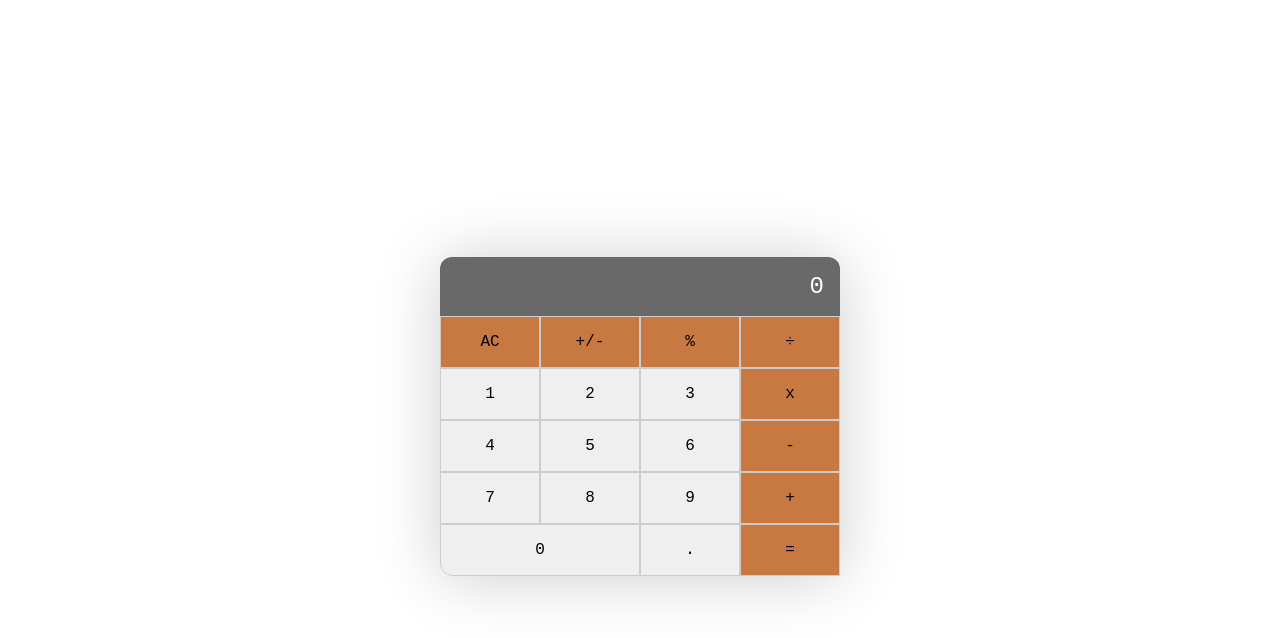
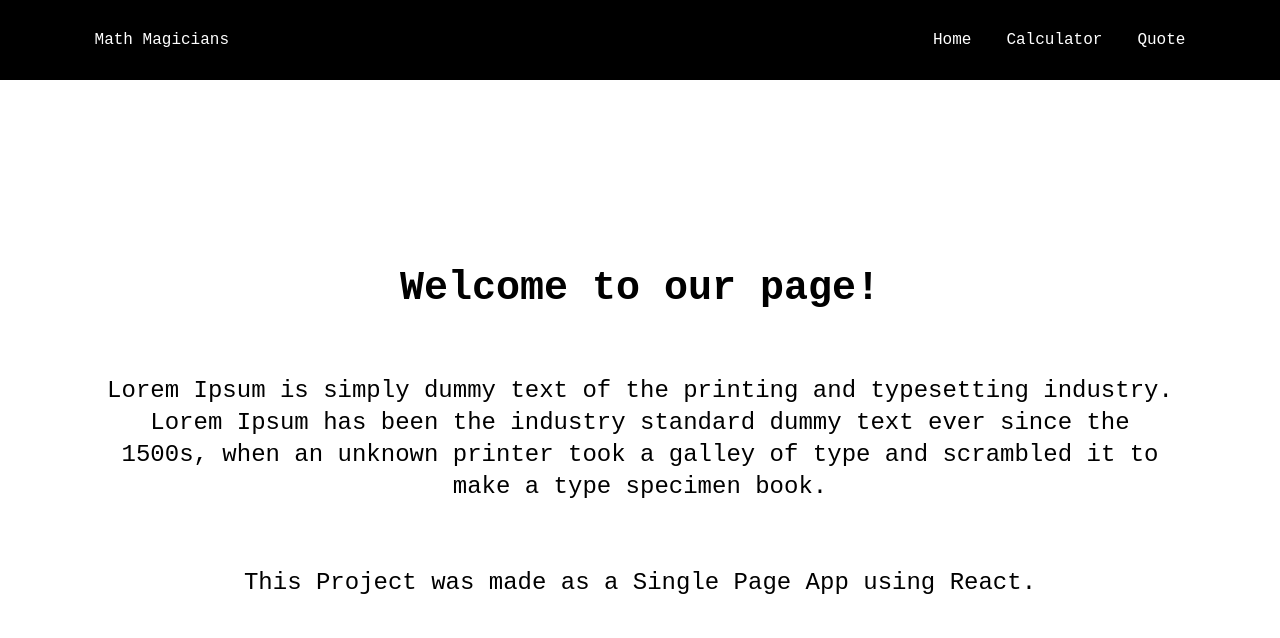
Before and after one commit to alexpuente0/mathmagicians, a React (Create React App) app: page /home in a window 1280 px wide. Shown: the top 638 px of the page. Built offline with nearby package versions, Linux system fonts and the light colour scheme.

Commit message:
Create Home and Quote Pages

```diff
--- a/src/App.js
+++ b/src/App.js
@@ -1,5 +1,6 @@
 import React from 'react';
-import Calculator from './components/calculator';
+import { Outlet } from 'react-router-dom';
+import Navbar from './components/navBar';
 
 class App extends React.Component {
   constructor(props) {
@@ -10,7 +11,8 @@ class App extends React.Component {
   render() {
     return (
       <div className="App">
-        <Calculator />
+        <Navbar />
+        <Outlet />
       </div>
     );
   }
--- a/src/components/navBar.css
+++ b/src/components/navBar.css
@@ -1,85 +1,30 @@
-.hamburger {
+.header {
   position: fixed;
-  z-index: 10;
+  left: 0;
   top: 0;
-  right: 0;
-  margin: 20px;
-  background-color: transparent;
-  border: none;
-  color: white;
+  width: 100vw;
+  color: var(--white);
+  height: 80px;
+  background-color: var(--black);
+  display: flex;
+  justify-content: center;
+  align-items: center;
+  font-size: 75px;
+  gap: 55vw;
 }
 
-.navbar {
-  position: fixed;
-  height: 100vh;
-  width: 70vw;
-  max-width: 320px;
-  background-color: var(--light-gray);
-  right: 0;
-  top: 0;
+.nav {
+  color: var(--white);
   display: flex;
-  flex-direction: column;
-  justify-content: space-evenly;
-  align-items: center;
-  padding: 10rem 0;
-  transform: translateX(100%);
-  transition: 0.3s ease;
+  list-style-type: none;
+  flex-direction: row;
+  gap: 35px;
 }
 
-.navbar.showMenu {
-  transform: translateX(0);
+li:hover {
+  font-weight: bold;
 }
 
-.navbar__title {
-  font-size: 1.5rem;
+li:active {
+  text-decoration: underline;
 }
-
-.navbar__list {
-  list-style: none;
-}
-
-.navbar__item {
-  margin: 15px;
-  display: flex;
-  justify-content: space-between;
-  align-items: center;
-  gap: 40px;
-}
-
-.navbar__item a {
-  width: 100%;
-  font-size: 1.2rem;
-  text-align: center;
-  padding: 10px 20px;
-  border-radius: 1rem;
-}
-
-.navbar__item .active {
-  color: white;
-  background-color: var(--dark-orange);
-}
-
-@media screen and (min-width: 768px) {
-  .hamburger {
-    display: none;
-  }
-
-  .navbar {
-    transform: translateX(0);
-    height: 80px;
-    width: 100%;
-    max-width: 100vw;
-    padding: 10px 50px;
-    flex-direction: row;
-    justify-content: space-between;
-  }
-
-  .navbar__title {
-    font-size: 2rem;
-  }
-
-  .navbar__list {
-    display: flex;
-    gap: 1rem;
-  }
-}
--- a/src/components/navBar.js
+++ b/src/components/navBar.js
@@ -1,71 +1,23 @@
-import { NavLink } from "react-router-dom";
-import { useState } from "react";
-import "./Navbar.css";
-import { FaBars } from "react-icons/fa";
-import { MdOutlineClose } from "react-icons/md";
+import './navBar.css';
+import { Link } from 'react-router-dom';
 
-const Navbar = () => {
-  const [openMenu, setOpenMenu] = useState(false);
+const navBar = () => (
+  <div className="header">
+    <Link id="logo" to="/home">
+      Math Magicians
+    </Link>
+    <ul className="nav">
+      <li>
+        <Link to="/home">Home</Link>
+      </li>
+      <li>
+        <Link to="/calculator">Calculator</Link>
+      </li>
+      <li>
+        <Link to="/quote">Quote</Link>
+      </li>
+    </ul>
+  </div>
+);
 
-  const pages = [
-    {
-      id: 1,
-      name: "Home",
-      route: "/home",
-    },
-    {
-      id: 2,
-      name: "Calculator",
-      route: "/calculator",
-    },
-    {
-      id: 3,
-      name: "Quote",
-      route: "/quote",
-    },
-  ];
-
-  const handleToggle = () => {
-    setOpenMenu((prev) => !prev);
-  };
-
-  const closeMenu = () => {
-    setOpenMenu(false);
-  };
-
-  const iconStyle = {
-    width: "30px",
-    height: "30px",
-    cursor: "pointer",
-  };
-
-  return (
-    <nav className="nav__container">
-      <button type="button" className="hamburger" onClick={handleToggle}>
-        {openMenu ? (
-          <MdOutlineClose style={{ ...iconStyle, color: "black" }} />
-        ) : (
-          <FaBars style={{ ...iconStyle, color: "white" }} />
-        )}
-      </button>
-      <div className={`navbar ${openMenu ? "showMenu" : ""}`}>
-        <h1 className="navbar__title"> Math Magicians</h1>
-        <ul className="navbar__list">
-          {pages.map((page) => (
-            <li className="navbar__item" key={page.id}>
-              <NavLink
-                className={({ isActive }) => (isActive ? "active" : null)}
-                to={page.route}
-                onClick={closeMenu}
-              >
-                {page.name}
-              </NavLink>
-            </li>
-          ))}
-        </ul>
-      </div>
-    </nav>
-  );
-};
-
-export default Navbar;
+export default navBar;
--- a/src/index.css
+++ b/src/index.css
@@ -3,6 +3,7 @@
   --orange: rgb(200, 121, 65);
   --dark-gray: rgb(105, 105, 105);
   --white: rgb(255, 255, 255);
+  --black: rgb(0, 0, 0);
 }
 
 * {
--- a/src/index.js
+++ b/src/index.js
@@ -1,11 +1,23 @@
 import React from 'react';
 import ReactDOM from 'react-dom/client';
+import { BrowserRouter, Route, Routes } from 'react-router-dom';
+import Home from './pages/home';
+import Quote from './pages/quote';
+import Calculator from './components/calculator';
 import App from './App';
 import './index.css';
 
 const root = ReactDOM.createRoot(document.getElementById('root'));
 root.render(
   <React.StrictMode>
-    <App />
+    <BrowserRouter>
+      <Routes>
+        <Route path="/" element={<App />}>
+          <Route path="/home" element={<Home />} />
+          <Route path="/Calculator" element={<Calculator />} />
+          <Route path="/quote" element={<Quote />} />
+        </Route>
+      </Routes>
+    </BrowserRouter>
   </React.StrictMode>,
 );
--- /dev/null
+++ b/src/pages/home.css
@@ -0,0 +1,76 @@
+.home {
+  padding: 1rem;
+  margin-top: 2rem;
+  min-width: 300px;
+  height: calc(100vh - 4rem);
+  overflow: hidden;
+  display: flex;
+  flex-direction: column;
+  justify-content: center;
+  align-items: center;
+  text-align: center;
+  gap: 2rem;
+  color: var(--light-gray);
+}
+
+.home__title {
+  font-size: 1.5rem;
+  font-weight: bold;
+}
+
+.home__text {
+  line-height: 1.5rem;
+}
+
+.home__footer {
+  line-height: 1.5rem;
+}
+
+.home__social {
+  font-size: 1.2rem;
+}
+
+.social__list {
+  list-style: none;
+  display: flex;
+  gap: 2rem;
+  justify-content: center;
+  align-items: center;
+}
+
+@media screen and (min-width: 768px) {
+  .home {
+    gap: 4rem;
+    max-width: 1080px;
+  }
+
+  .home__title {
+    font-size: 2.5rem;
+  }
+
+  .home__text {
+    font-size: 1.5rem;
+    line-height: 2rem;
+  }
+
+  .home__footer {
+    font-size: 1.5rem;
+    line-height: 2rem;
+  }
+
+  .home__social {
+    font-size: 1.8rem;
+  }
+
+  .social__list {
+    gap: 4rem;
+  }
+
+  .social__list li {
+    transition: 0.3s ease;
+  }
+
+  .social__list li:hover {
+    transform: scale(1.2);
+  }
+}
--- /dev/null
+++ b/src/pages/home.js
@@ -0,0 +1,20 @@
+import React from 'react';
+import './home.css';
+
+const Home = () => (
+  <div className="home">
+    <h2 className="home__title">Welcome to our page!</h2>
+    <p className="home__text">
+      Lorem Ipsum is simply dummy text of the printing and typesetting
+      industry. Lorem Ipsum has been the industry standard dummy text ever
+      since the 1500s, when an unknown printer took a galley of type and
+      scrambled it to make a type specimen book.
+    </p>
+
+    <p className="home__footer">
+      This Project was made as a Single Page App using React.
+    </p>
+  </div>
+);
+
+export default Home;
--- /dev/null
+++ b/src/pages/quote.css
@@ -0,0 +1,39 @@
+.quote {
+  color: var(--light-gray);
+  text-align: center;
+  padding: 1rem;
+  min-width: 300px;
+  height: calc(100vh - 2rem);
+  display: flex;
+  flex-direction: column;
+  justify-content: center;
+  align-items: center;
+  overflow: hidden;
+}
+
+.quote__text {
+  font-size: 1.1rem;
+  line-height: 1.3rem;
+  margin-bottom: 0.5rem;
+}
+
+.quote__author {
+  width: 100%;
+  text-align: right;
+}
+
+@media screen and (min-width: 768px) {
+  .quote {
+    max-width: 800px;
+  }
+
+  .quote__text {
+    font-size: 2rem;
+    line-height: 2.5rem;
+    margin-bottom: 2rem;
+  }
+
+  .quote__author {
+    font-size: 1.5rem;
+  }
+}
--- /dev/null
+++ b/src/pages/quote.js
@@ -0,0 +1,16 @@
+import React from 'react';
+import './quote.css';
+
+const Quote = () => (
+  <div className="quote">
+    <p className="quote__text">
+      Without mathematics, there’s nothing you can do. Everything around you is
+      mathematics. Everything around you is numbers.
+    </p>
+    <p className="quote__author">
+      — Shakuntala Devi, Indian writer and mental calculator
+    </p>
+  </div>
+);
+
+export default Quote;
```
